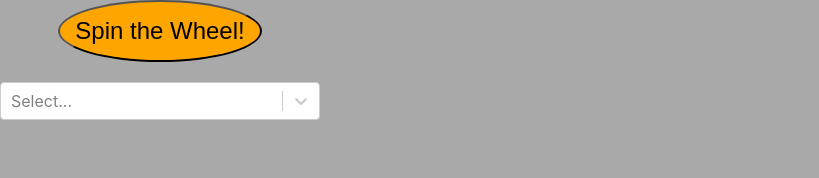
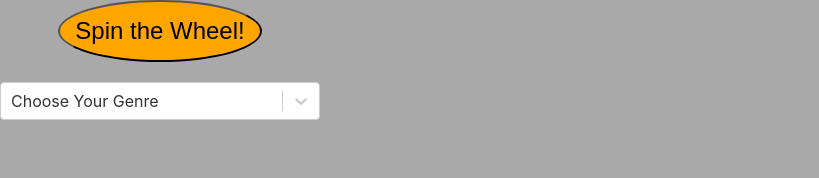
Before and after one commit to ajt89/origin-roulette, a React (Create React App) app: page / in a window 1280 px wide. Shown: the part 122-300 px from the top of the page, without its empty margins (0-819 px from the left). Built offline with nearby package versions, Linux system fonts and the light colour scheme.

Commit message:
Handle no games condition

```diff
--- a/src/App.js
+++ b/src/App.js
@@ -5,40 +5,39 @@ import OriginGames from './origin/OriginGames.js'
 import './App.css'
 
 const gameGenres = [
-  {value: 'action', label: 'Action'},
-  {value: 'adventure', label: 'Adventure'},
-  {value: 'arcade', label: 'Arcade'},
-  {value: 'casual', label: 'Casual'},
-  {value: 'family', label: 'Family'},
-  {value: 'first-person', label: 'First Person'},
-  {value: 'horror', label: 'Horror'},
-  {value: 'indie', label: 'Indie'},
-  {value: 'mmo', label: 'MMO'},
-  {value: 'platformer', label: 'Platformer'},
-  {value: 'role-playing', label: 'Role Playing'},
-  {value: 'sci-fi', label: 'Sci-Fi'},
-  {value: 'shooter', label: 'Shooter'},
-  {value: 'simulation', label: 'Simulation'},
-  {value: 'sports', label: 'Sports'},
-  {value: 'strategy', label: 'Strategy'},
-  {value: 'third-person', label: 'Third Person'},
+  { value: 'any', label: 'Choose Your Genre' },
+  { value: 'action', label: 'Action' },
+  { value: 'adventure', label: 'Adventure' },
+  { value: 'arcade', label: 'Arcade' },
+  { value: 'casual', label: 'Casual' },
+  { value: 'family', label: 'Family' },
+  { value: 'first-person', label: 'First Person' },
+  { value: 'horror', label: 'Horror' },
+  { value: 'indie', label: 'Indie' },
+  { value: 'mmo', label: 'MMO' },
+  { value: 'platformer', label: 'Platformer' },
+  { value: 'role-playing', label: 'Role Playing' },
+  { value: 'sci-fi', label: 'Sci-Fi' },
+  { value: 'shooter', label: 'Shooter' },
+  { value: 'simulation', label: 'Simulation' },
+  { value: 'sports', label: 'Sports' },
+  { value: 'strategy', label: 'Strategy' },
+  { value: 'third-person', label: 'Third Person' },
 ]
 
 class App extends Component {
   state = {
-    selectedOption: null,
+    selectedOption: { value: 'any', label: 'Choose Your Genre' },
     refreshWheel: null,
   }
 
   handleChange = selectedOption => {
-    this.setState(
-      { selectedOption },
-      () => console.log(`Option selected:`, this.state.selectedOption)
-    )
+    this.setState({ selectedOption })
   }
 
-  spinTheWheel = () =>
+  spinTheWheel = () => {
     this.setState({ refreshWheel: !this.state.refreshWheel })
+  }
 
   render() {
     const { selectedOption } = this.state;
@@ -53,9 +52,9 @@ class App extends Component {
             <button className='wheel-button' onClick={this.spinTheWheel}>Spin the Wheel!</button>
             <br></br>
             <Select
+              options={gameGenres}
               value={selectedOption}
               onChange={this.handleChange}
-              options={gameGenres}
             />
           </div>
           <br></br>
--- a/src/origin/OriginGames.css
+++ b/src/origin/OriginGames.css
@@ -25,3 +25,12 @@
     width: 800px;
     height: 500px;
 }
+
+
+.game-error {
+    display: block;
+    border-radius: 25%;
+    margin-left: auto;
+    margin-right: auto;
+    max-height: 500px;
+}
--- a/src/origin/OriginGames.js
+++ b/src/origin/OriginGames.js
@@ -1,6 +1,7 @@
 import React, { Component } from 'react';
 import queryStore from './API.js';
 import './OriginGames.css';
+import sadFace from './sad_face_emoji.png';
 
 class OriginGames extends Component {
     state = {
@@ -25,7 +26,7 @@ class OriginGames extends Component {
 
     getRandomGame() {
         let genreQuery = '';
-        if (this.props.refresh.selectedOption) {
+        if (this.props.refresh.selectedOption && this.props.refresh.selectedOption.value !== 'any') {
             genreQuery = `,genre:${this.props.refresh.selectedOption.value}`;
         }
         let searchTerm = '';
@@ -35,11 +36,9 @@ class OriginGames extends Component {
         let start = 0;
         let rows = 1;
         let isGDP = true
-        console.log(filterQuery);
         queryStore(searchTerm, filterQuery, facetField, sort, start, rows, isGDP)
             .then(res => res.json())
             .then((data) => {
-                console.log(data);
                 let totalGames = data.games.numFound;
                 start = Math.floor(Math.random() * totalGames);
                 queryStore(searchTerm, filterQuery, facetField, sort, start, rows, isGDP)
@@ -52,6 +51,7 @@ class OriginGames extends Component {
     }
 
     render() {
+        if (this.state.games) {
             return (
                 <div className='origin-games'>
                     {this.state.games.map((game, i) => (
@@ -67,6 +67,19 @@ class OriginGames extends Component {
                 </div>
             )
         }
+        return (
+            <div className='origin-games'>
+                <div className='origin-game'>
+                    <div className='game-body'>
+                        <br></br>
+                        <h2 className='game-title'>No Games Found</h2>
+                        <img className='game-error' src={sadFace} alt={'Sad Face'}></img>
+                        <br></br>
+                    </div>
+                </div>
+            </div>
+        )
+    }
 }
 
 export default OriginGames
```
Also changed, not shown: src/origin/sad_face_emoji.png (added). Lines whose indentation alone changed are shown as unchanged.
